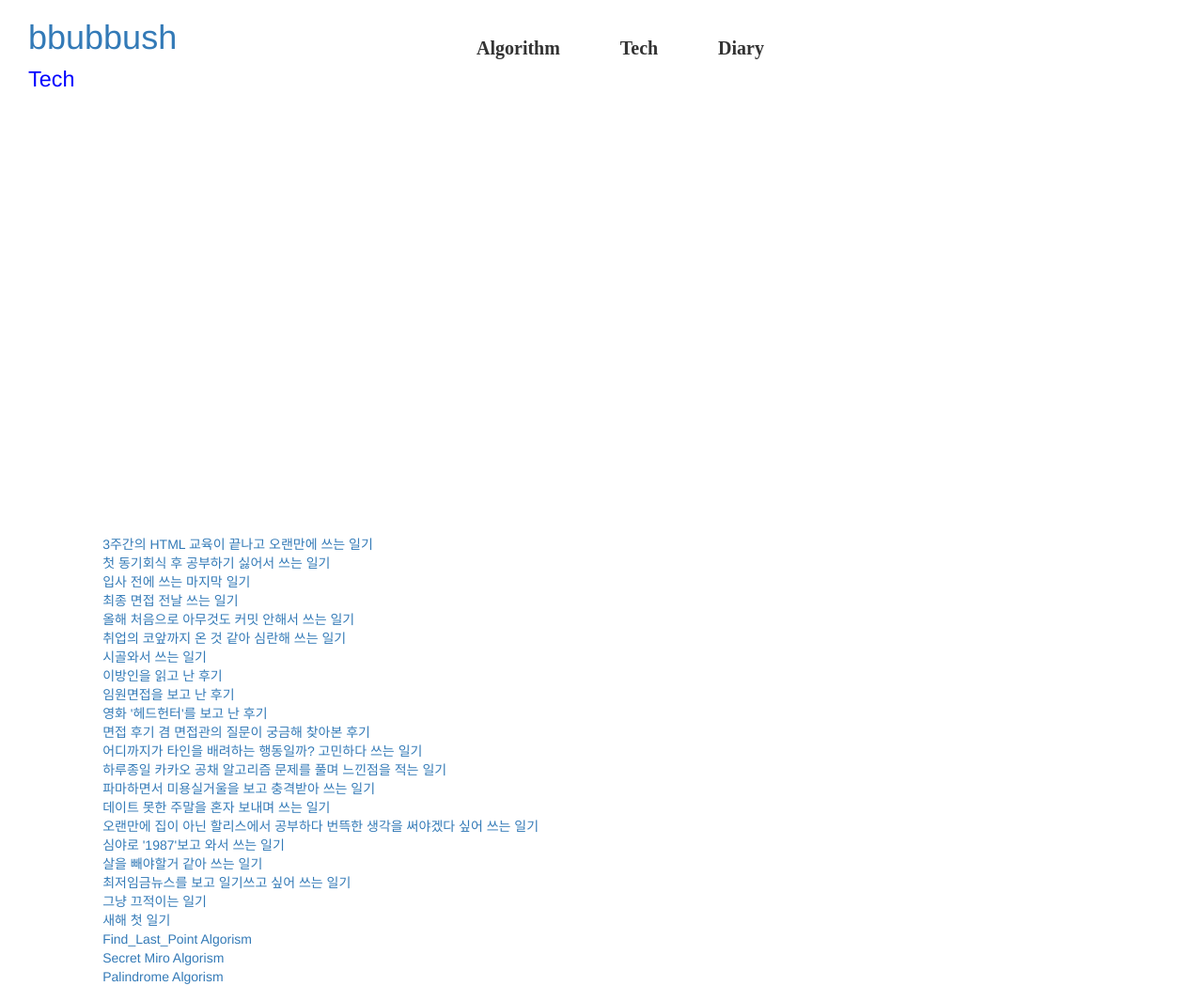
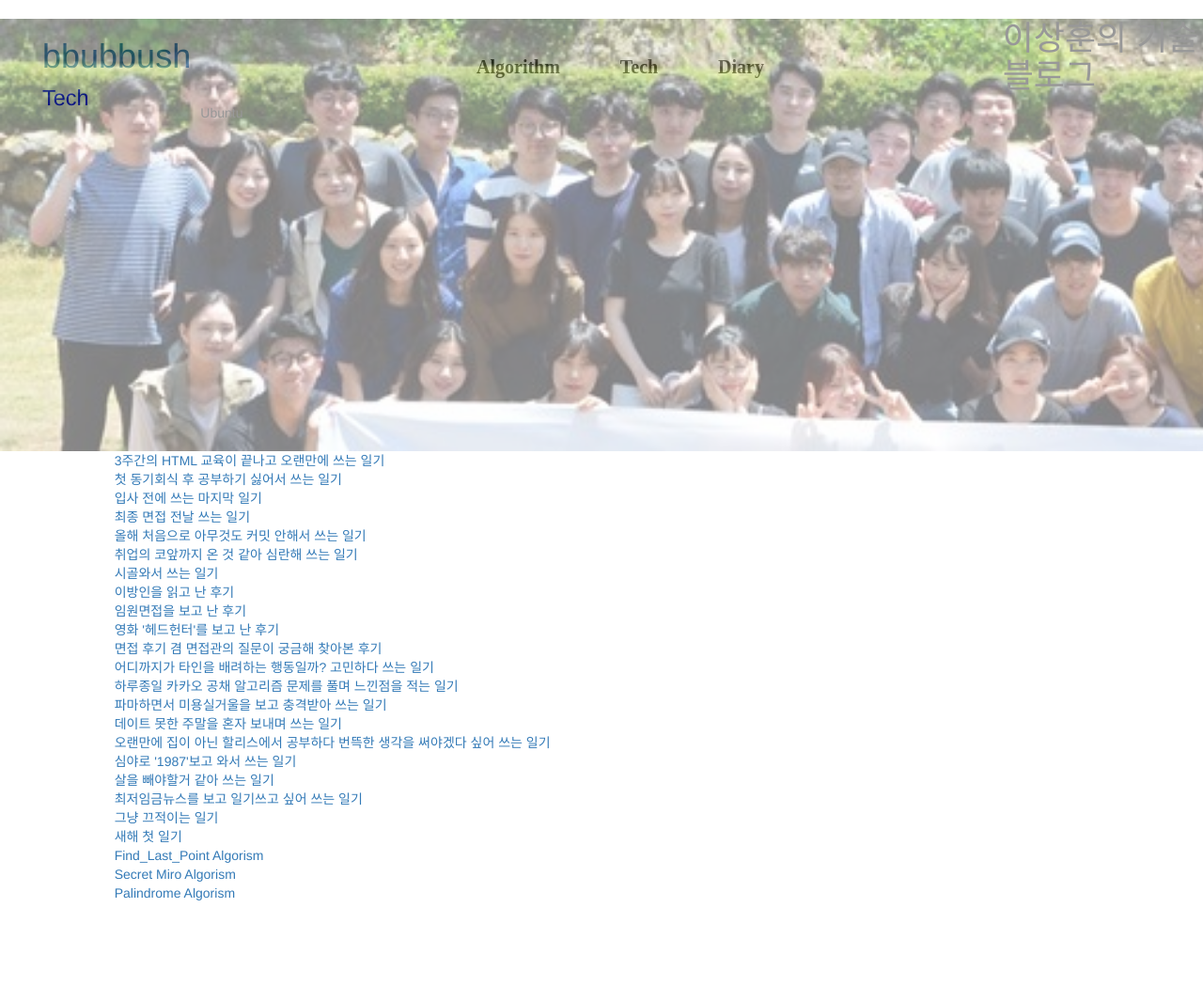
Before and after one commit to bbubbush/bbubbush.io, a Jekyll site: the page built from index.html, in a window 1280 px wide. Shown: the whole page at 94% size. Built offline with Jekyll 4.4.1, drawn with Linux system fonts in a browser that asks for light colours; after the commit the page ends 960 px from its top, so only the background shows below that.

Commit message:
2018-07-10

```diff
--- a/_includes/header.html
+++ b/_includes/header.html
@@ -1,4 +1,4 @@
-<div class="row">
+<div class="row-fluid">
 	<div class="col-md-2">
 		<a href="{{ site.url }}/"><h1 class="title">bbubbush <small class="sub-title">Tech</small></h1></a>
 	</div>
--- a/_layouts/default.html
+++ b/_layouts/default.html
@@ -10,8 +10,11 @@
 	</head>
 	<body>
 		{% include header.html %}
-		<div class="row-fluid" id="main-img"></div>
-		<div class="row">
+		<div class="row-fluid" id="main-img">
+			<h1>이상훈의 기술블로그</h1>
+			<p>Ubuntu</p>
+		</div>
+		<div class="row-fluid">
 			<div class="col-md-12">
 				{{ content }}
 			</div>
--- a/assets/css/home.css
+++ b/assets/css/home.css
@@ -3,6 +3,5 @@
 	background-repeat: no-repeat;
 	height: 460px;
 	background-size: cover;
-	background: center;
 	opacity: 0.5;
 }
```
